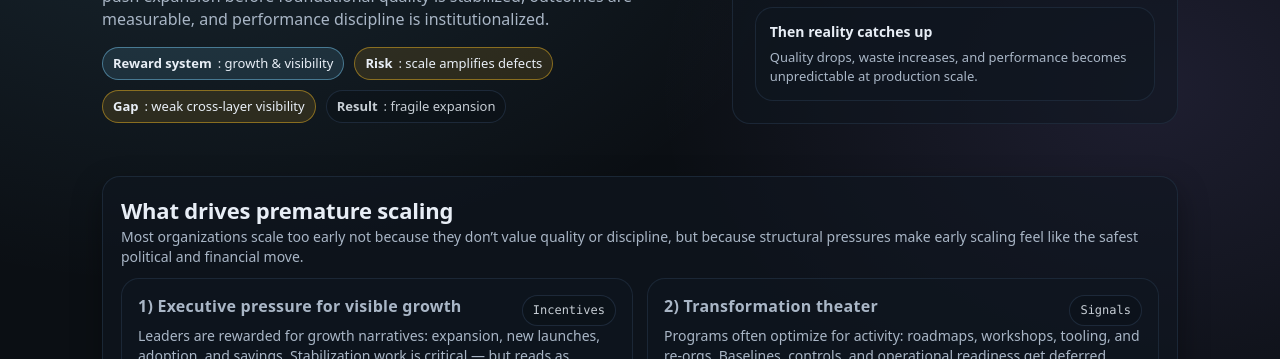
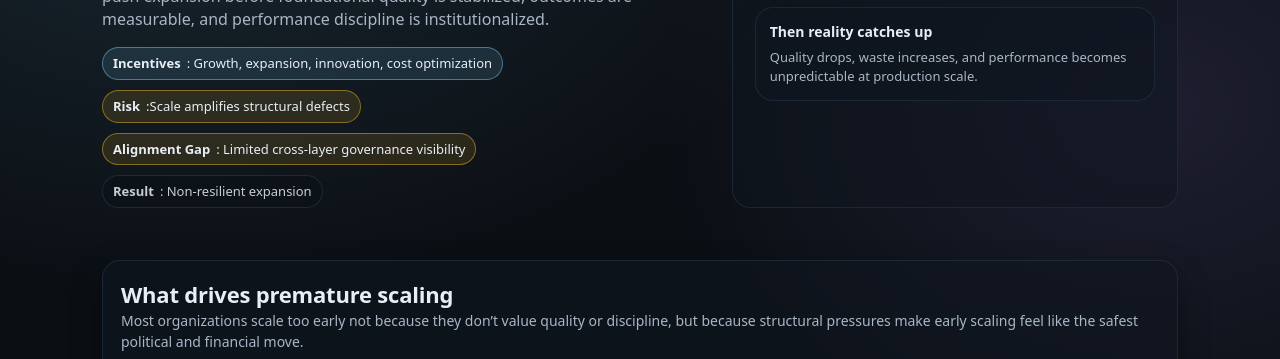
Before and after one commit to qeepp/qeepp.github.io, a plain HTML site: page why.html in a window 1280 px wide. Shown: the part 393-752 px from the top of the page. Drawn offline with Linux system fonts and the light colour scheme.

Commit message:
Update why.html

```diff
--- a/why.html
+++ b/why.html
@@ -49,10 +49,10 @@
             <span class="pill"><strong>Result</strong>: fragile expansion</span>
           </div-->
           <div class="pillrow" aria-label="Key themes">
-            <span class="badge primary"><strong>Reward system</strong>: growth &amp; visibility</span>
-            <span class="badge warn"><strong>Risk</strong>: scale amplifies defects</span>
-            <span class="badge warn"><strong>Gap</strong>: weak cross-layer visibility</span>
-            <span class="badge"><strong>Result</strong>: fragile expansion</span>
+            <span class="badge primary"><strong>Incentives</strong>: Growth, expansion, innovation, cost optimization</span>
+            <span class="badge warn"><strong>Risk</strong>:Scale amplifies structural defects</span>
+            <span class="badge warn"><strong>Alignment Gap</strong>: Limited cross-layer governance visibility</span>
+            <span class="badge"><strong>Result</strong>: Non-resilient expansion</span>
           </div>
 
           <div style="flex:1 1 auto;"></div>
```
